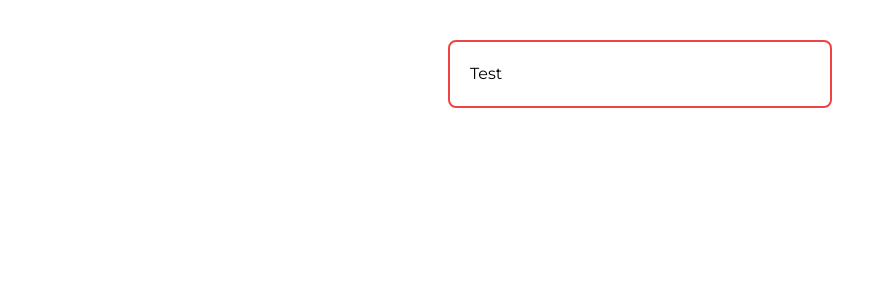
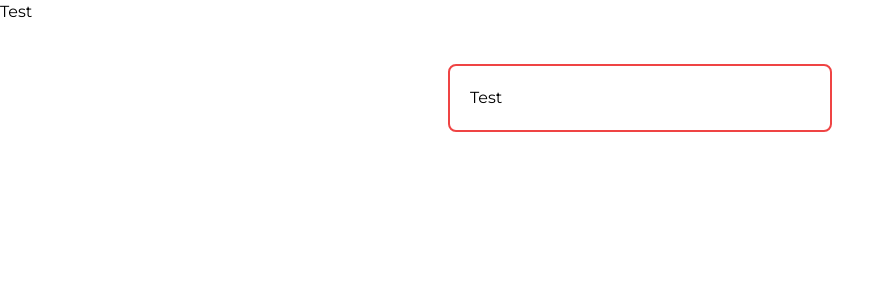
Before and after one commit to thomasl0433/guitar-chords-app, a React (Create React App) app: page / in a window 1280 px wide. Shown: the top 300 px of the page, without its empty margins (0-895 px from the left). Built offline with nearby package versions, Linux system fonts and the light colour scheme.

Commit message:
imported react router

```diff
--- a/package.json
+++ b/package.json
@@ -11,6 +11,7 @@
     "react": "^17.0.2",
     "react-bootstrap": "^1.6.1",
     "react-dom": "^17.0.2",
+    "react-router-dom": "^5.3.0",
     "react-scripts": "4.0.3",
     "web-vitals": "^1.1.2"
   },
--- a/src/App.js
+++ b/src/App.js
@@ -1,12 +1,14 @@
 import "./App.css";
+import NavBar from "./components/NavBar/NavBar";
 import { MainSection } from "./components/MainSection/MainSection";
 
 
 function App() {
   return (
-    <div className="App">
+    <>
+      <NavBar />
       <MainSection />
-    </div>
+    </>
   );
 }
 
--- /dev/null
+++ b/src/components/NavBar/NavBar.js
@@ -0,0 +1,12 @@
+import React from "react";
+import { Link } from "react-router-dom";
+
+const NavBar = () => {
+  return (
+    <nav>
+      <Link to=''>Test</Link>
+    </nav>
+  )
+};
+
+export default NavBar;
--- a/src/index.js
+++ b/src/index.js
@@ -3,10 +3,13 @@ import ReactDOM from 'react-dom';
 import './index.css';
 import App from './App';
 import reportWebVitals from './reportWebVitals';
+import {BrowserRouter} from 'react-router-dom';
 
 ReactDOM.render(
   <React.StrictMode>
-    <App />
+    <BrowserRouter>
+      <App />
+    </BrowserRouter>
   </React.StrictMode>,
   document.getElementById('root')
 );
```
Also changed, not shown: 1 other file (tests, documents, lock files or other folders).
